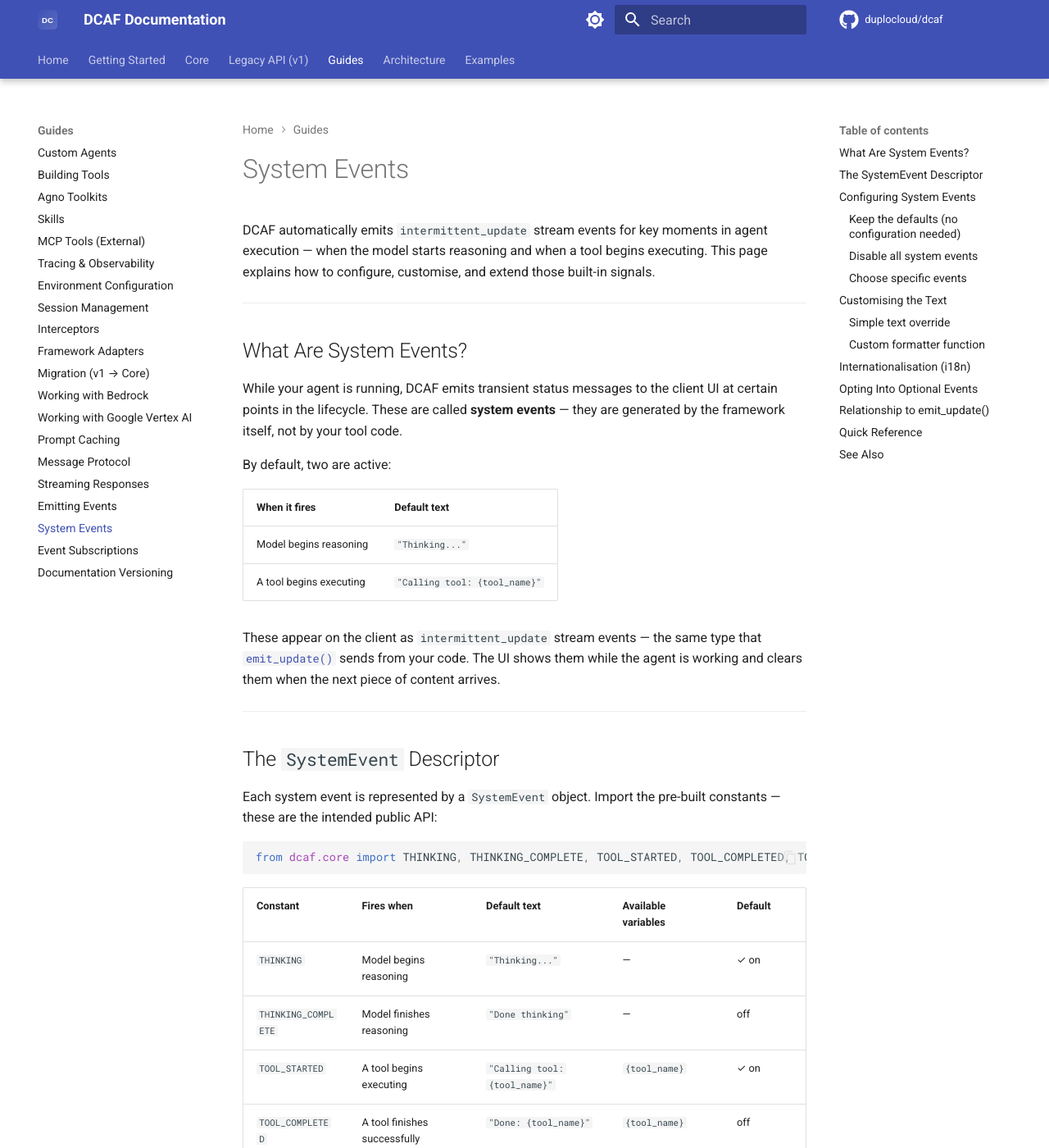
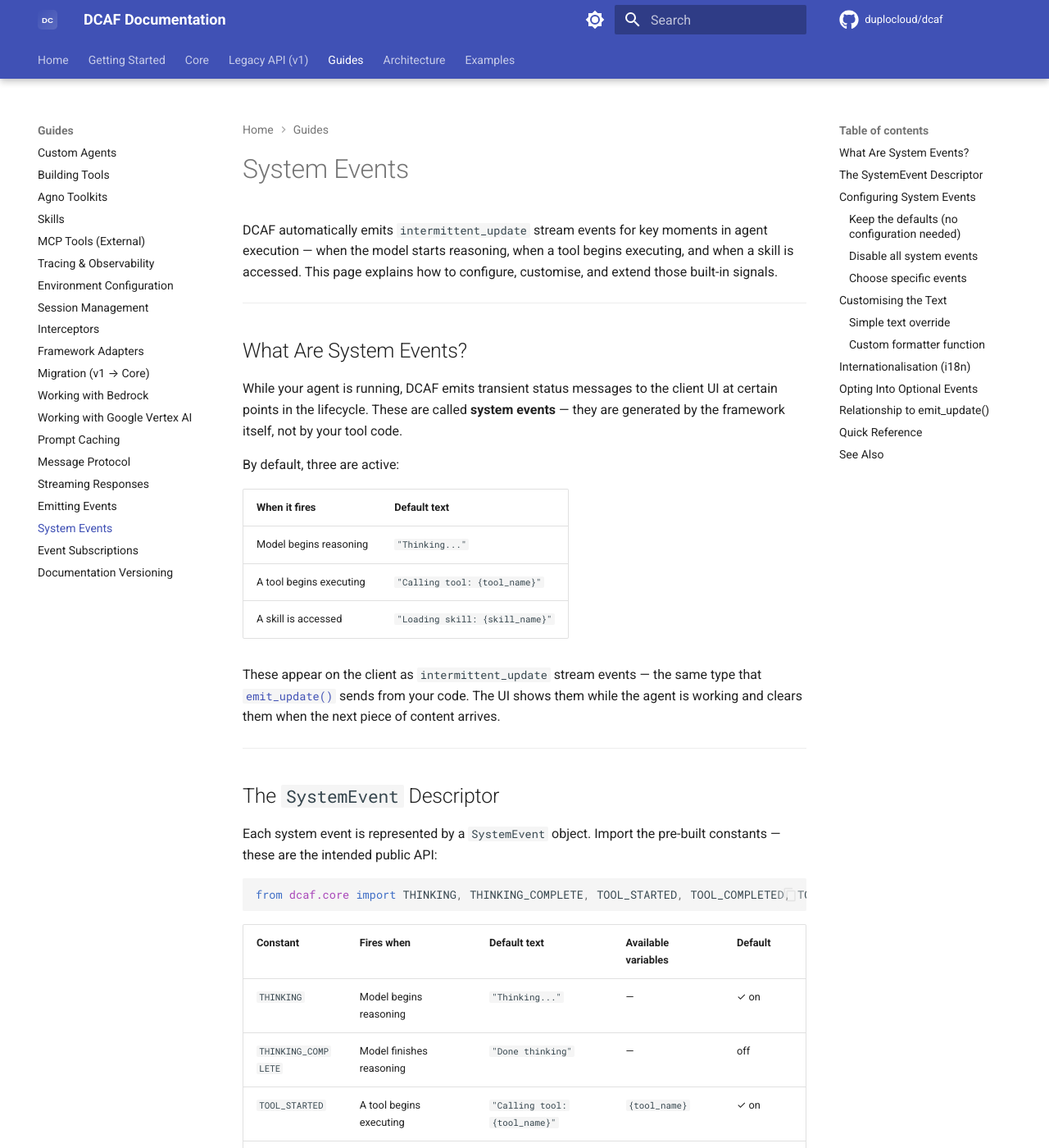
Before and after one commit to duplocloud/dcaf, an MkDocs documentation site: the page built from docs/guides/system-events.md, in a window 1280 px wide and 1400 px high. Shown: the whole window at 82% size. Built offline with MkDocs 1.6.1 and Material for MkDocs 9.7.7, drawn with Linux system fonts in a browser that asks for light colours; comment, search, counter and statistics services are not loaded; the version menu is left out; some of the changed text lies outside the part shown.

Commit message:
docs: update system-events and skills guides for SKILL_LOADED
- Add SKILL_LOADED to the system events table (on by default)
- Update default count from 2 to 3
- Add SKILL_LOADED to imports and quick reference
- Add UI Status Updates section to the skills guide

Co-Authored-By: Claude Sonnet 4.6 <noreply@anthropic.com>

````diff
--- a/docs/guides/system-events.md
+++ b/docs/guides/system-events.md
@@ -1,7 +1,8 @@
 # System Events
 
 DCAF automatically emits `intermittent_update` stream events for key moments in
-agent execution — when the model starts reasoning and when a tool begins executing.
+agent execution — when the model starts reasoning, when a tool begins executing,
+and when a skill is accessed.
 This page explains how to configure, customise, and extend those built-in signals.
 
 ---
@@ -12,12 +13,13 @@ While your agent is running, DCAF emits transient status messages to the client
 at certain points in the lifecycle. These are called **system events** — they are
 generated by the framework itself, not by your tool code.
 
-By default, two are active:
+By default, three are active:
 
 | When it fires | Default text |
 |---|---|
 | Model begins reasoning | `"Thinking..."` |
 | A tool begins executing | `"Calling tool: {tool_name}"` |
+| A skill is accessed | `"Loading skill: {skill_name}"` |
 
 These appear on the client as `intermittent_update` stream events — the same type
 that [`emit_update()`](./emitting-events.md) sends from your code. The UI shows
@@ -32,7 +34,7 @@ Each system event is represented by a `SystemEvent` object. Import the pre-built
 constants — these are the intended public API:
 
 ```python
-from dcaf.core import THINKING, THINKING_COMPLETE, TOOL_STARTED, TOOL_COMPLETED, TOOL_FAILED
+from dcaf.core import THINKING, THINKING_COMPLETE, TOOL_STARTED, TOOL_COMPLETED, TOOL_FAILED, SKILL_LOADED
 ```
 
 | Constant | Fires when | Default text | Available variables | Default |
@@ -42,9 +44,10 @@ from dcaf.core import THINKING, THINKING_COMPLETE, TOOL_STARTED, TOOL_COMPLETED,
 | `TOOL_STARTED` | A tool begins executing | `"Calling tool: {tool_name}"` | `{tool_name}` | ✓ on |
 | `TOOL_COMPLETED` | A tool finishes successfully | `"Done: {tool_name}"` | `{tool_name}` | off |
 | `TOOL_FAILED` | A tool raises an exception | `"Failed: {tool_name}"` | `{tool_name}`, `{error}` | off |
+| `SKILL_LOADED` | A skill is accessed by the agent | `"Loading skill: {skill_name}"` | `{skill_name}` | ✓ on |
 
-`THINKING` and `TOOL_STARTED` are **on by default**. All others are **off by
-default** — opt in when you want them.
+`THINKING`, `TOOL_STARTED`, and `SKILL_LOADED` are **on by default**. All others
+are **off by default** — opt in when you want them.
 
 ---
 
@@ -69,16 +72,17 @@ agent = Agent(tools=[...], system_events=False)
 ### Choose specific events
 
 ```python
-from dcaf.core import THINKING, TOOL_STARTED, TOOL_COMPLETED
+from dcaf.core import THINKING, TOOL_STARTED, TOOL_COMPLETED, SKILL_LOADED
 
 agent = Agent(
     tools=[...],
-    system_events=[THINKING, TOOL_STARTED, TOOL_COMPLETED],
+    system_events=[THINKING, TOOL_STARTED, SKILL_LOADED, TOOL_COMPLETED],
 )
 ```
 
-Only the events in the list will fire. The default two (`THINKING`, `TOOL_STARTED`)
-are not added automatically when you pass a list — you are taking full control.
+Only the events in the list will fire. The default three (`THINKING`,
+`TOOL_STARTED`, `SKILL_LOADED`) are not added automatically when you pass a
+list — you are taking full control.
 
 ---
 
@@ -235,12 +239,13 @@ See [Emitting Events](./emitting-events.md) for the full `emit_update()` /
 |---|---|
 | Keep defaults | `Agent(tools=[...])` |
 | Disable all | `Agent(..., system_events=False)` |
-| Choose events | `Agent(..., system_events=[THINKING, TOOL_STARTED])` |
+| Choose events | `Agent(..., system_events=[THINKING, TOOL_STARTED, SKILL_LOADED])` |
 | Custom text | `TOOL_STARTED.with_text("Running {tool_name}...")` |
+| Custom skill text | `SKILL_LOADED.with_text("Consulting: {skill_name}")` |
 | Custom formatter | `TOOL_STARTED.with_formatter(lambda d: ...)` |
 | Add tool completion | `system_events=[..., TOOL_COMPLETED]` |
 | Bracket reasoning | `system_events=[THINKING, THINKING_COMPLETE, TOOL_STARTED]` |
-| Full lifecycle | `system_events=[THINKING, THINKING_COMPLETE, TOOL_STARTED, TOOL_COMPLETED, TOOL_FAILED]` |
+| Full lifecycle | `system_events=[THINKING, THINKING_COMPLETE, TOOL_STARTED, TOOL_COMPLETED, TOOL_FAILED, SKILL_LOADED]` |
 
 ---
 
````
Also changed, not shown: other parts of docs/guides/system-events.md (+1 -1 lines), docs/guides/skills.md (+19 -0 lines).
